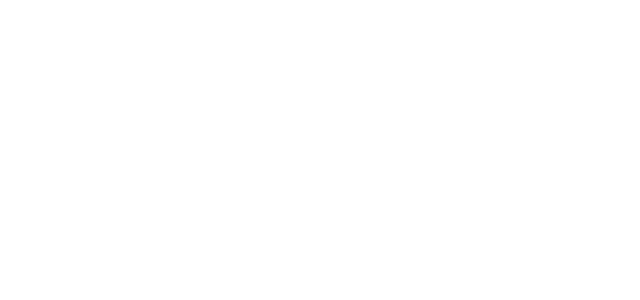
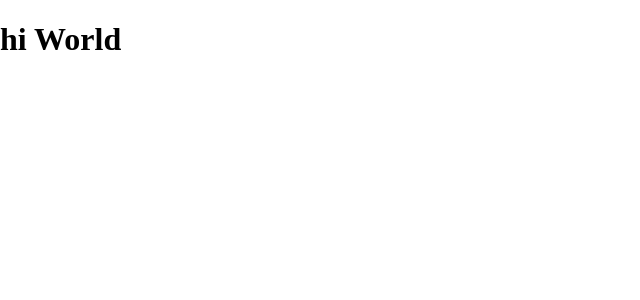
Before and after one commit to puleri/LGS-Farmer, a React (Create React App) app: page /test2 in a window 1280 px wide. Before the commit this address had no page. Shown: the top 300 px of the page, without its empty margins (0-640 px from the left). Built offline with nearby package versions, Linux system fonts and the light colour scheme.

Commit message:
another test page

```diff
--- a/src/App.js
+++ b/src/App.js
@@ -3,6 +3,8 @@
 
 import { BrowserRouter as Router, Route, Routes } from 'react-router-dom'
 import TestPage from './components/Test/Test'
+import TestPage2 from './components/Test2/Test2'
+
 
 
 function App() {
@@ -10,9 +12,10 @@
 
   return (
     <Router>
-    <Routes>
-      <Route exact path="/" element={<TestPage/>}/>
-    </Routes>
+      <Routes>
+        <Route exact path="/" element={<TestPage/>}/>
+        <Route exact path="/test2" element={<TestPage2/>}/>
+      </Routes>
     </Router>
   );
 }
--- a/src/components/Test2/Test2.js
+++ b/src/components/Test2/Test2.js
@@ -0,0 +1,15 @@
+
+function TestPage2() {
+
+    return (
+        <>
+            <div>
+                <h1>
+                    hi World
+                </h1>
+            </div>
+        </>
+    );
+}
+
+export default TestPage2;
```
